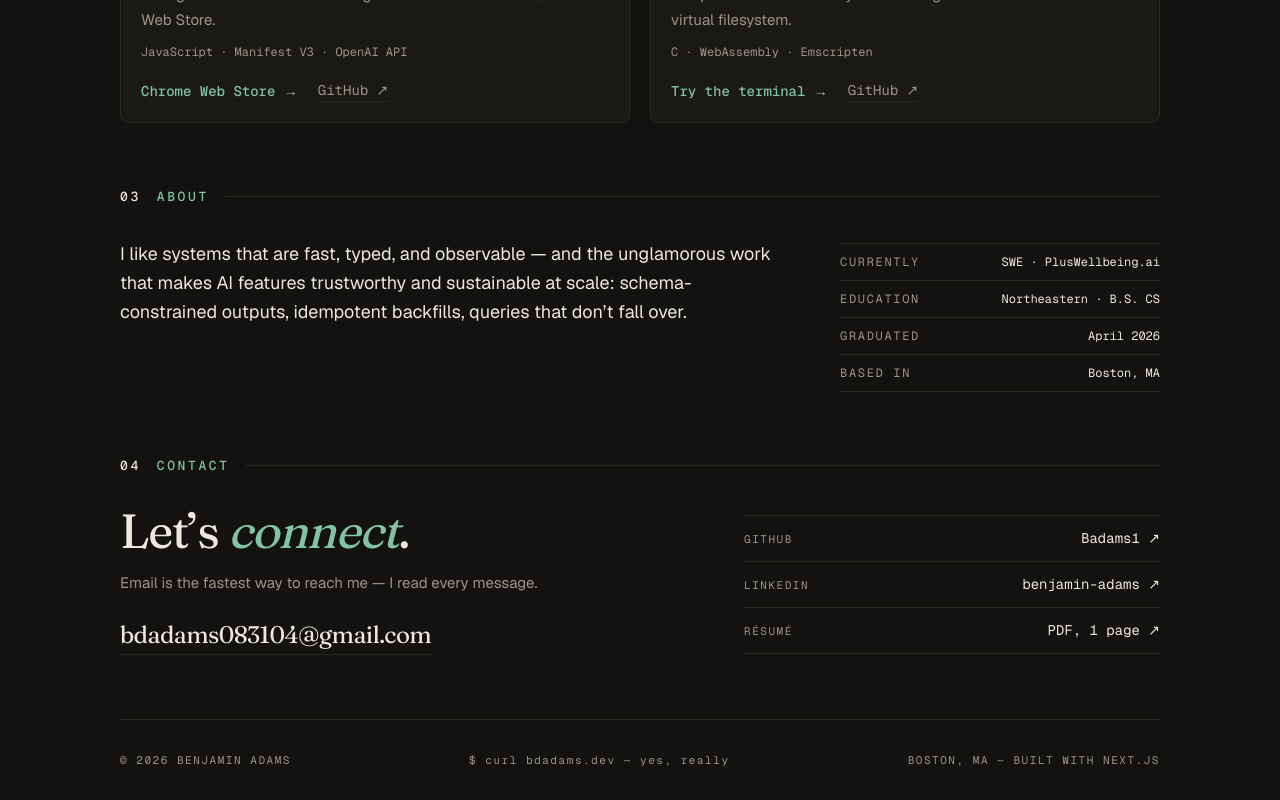
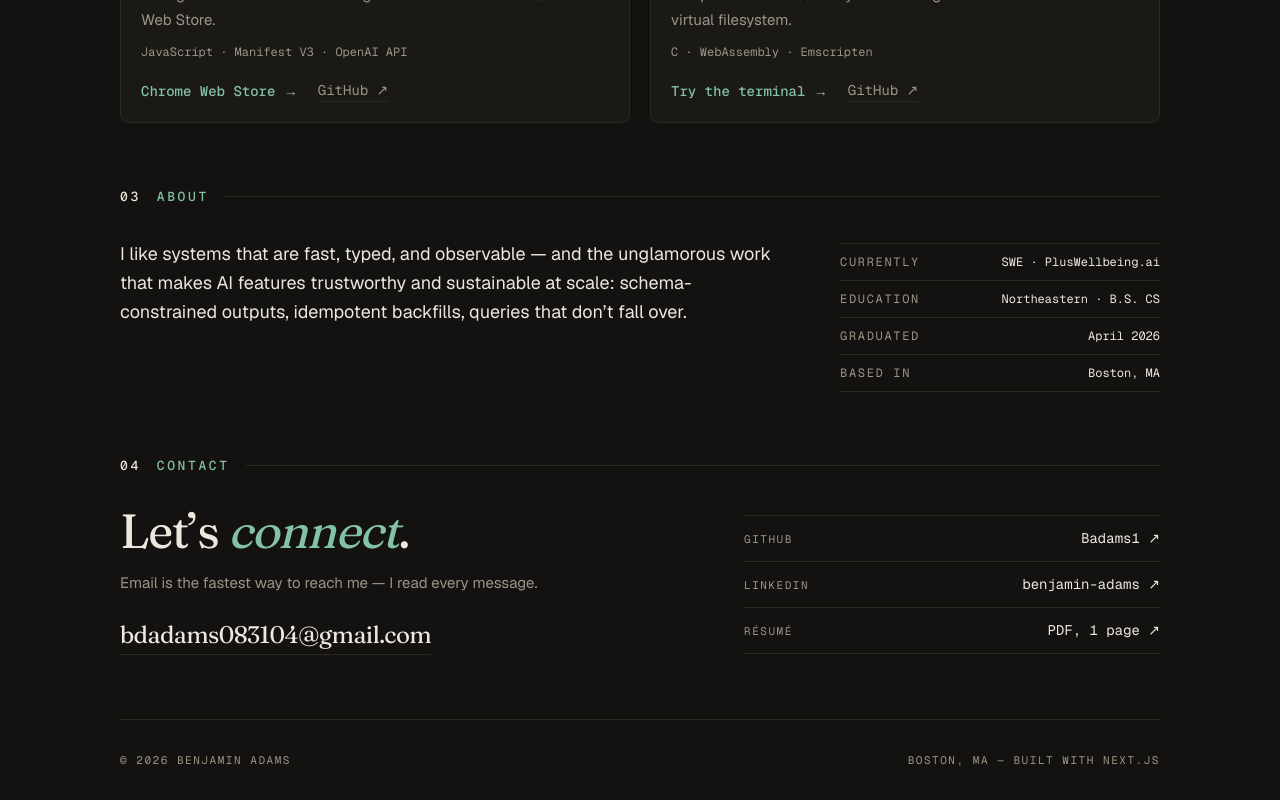
Before and after one commit to Badams1/Portfolio, a Next.js app: page / in a window 1280 px wide. Shown: the part 2155-2955 px from the top of the page. Built offline with nearby package versions, Linux system fonts and the light colour scheme.

Commit message:
Remove curl line from footer

```diff
--- a/app/page.tsx
+++ b/app/page.tsx
@@ -546,7 +546,6 @@ export default function Portfolio() {
           data-reveal
         >
           <span>© 2026 Benjamin Adams</span>
-          <span className="normal-case">$ curl bdadams.dev — yes, really</span>
           <span>Boston, MA — built with Next.js</span>
         </div>
       </footer>
```
